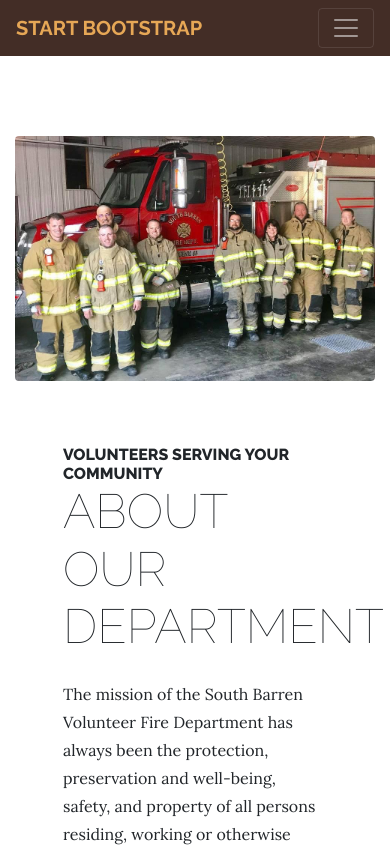
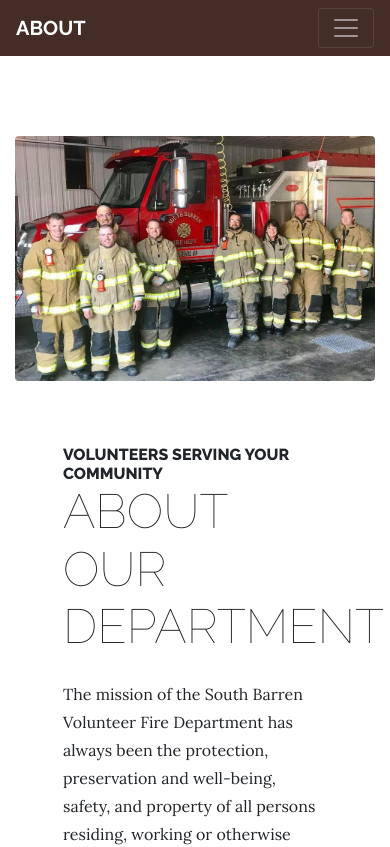
Before and after one commit to JamieCummings/South-Barren-VFD-Website, a website: page about.html in a window 390 px wide. Shown: the top 847 px of the page. Drawn offline with nearby package versions, Linux system fonts and the light colour scheme; files that its build step writes are made by us from their sources.

Commit message:
navbar title

```diff
--- a/about.html
+++ b/about.html
@@ -39,7 +39,7 @@
     <!-- Navigation -->
     <nav class="navbar navbar-expand-lg navbar-dark py-lg-4" id="mainNav">
       <div class="container">
-        <a class="navbar-brand text-uppercase text-expanded font-weight-bold d-lg-none" href="#">Start Bootstrap</a>
+        <a class="navbar-brand text-uppercase text-expanded font-weight-bold d-lg-none" href="#" style="color: white;">About</a>
         <button class="navbar-toggler" type="button" data-toggle="collapse" data-target="#navbarResponsive" aria-controls="navbarResponsive" aria-expanded="false" aria-label="Toggle navigation">
           <span class="navbar-toggler-icon"></span>
         </button>
```
Also changed, not shown: apparatus.html (+1 -1 lines), contact.html (+1 -1 lines), index.html (+1 -1 lines), 1 other file.
